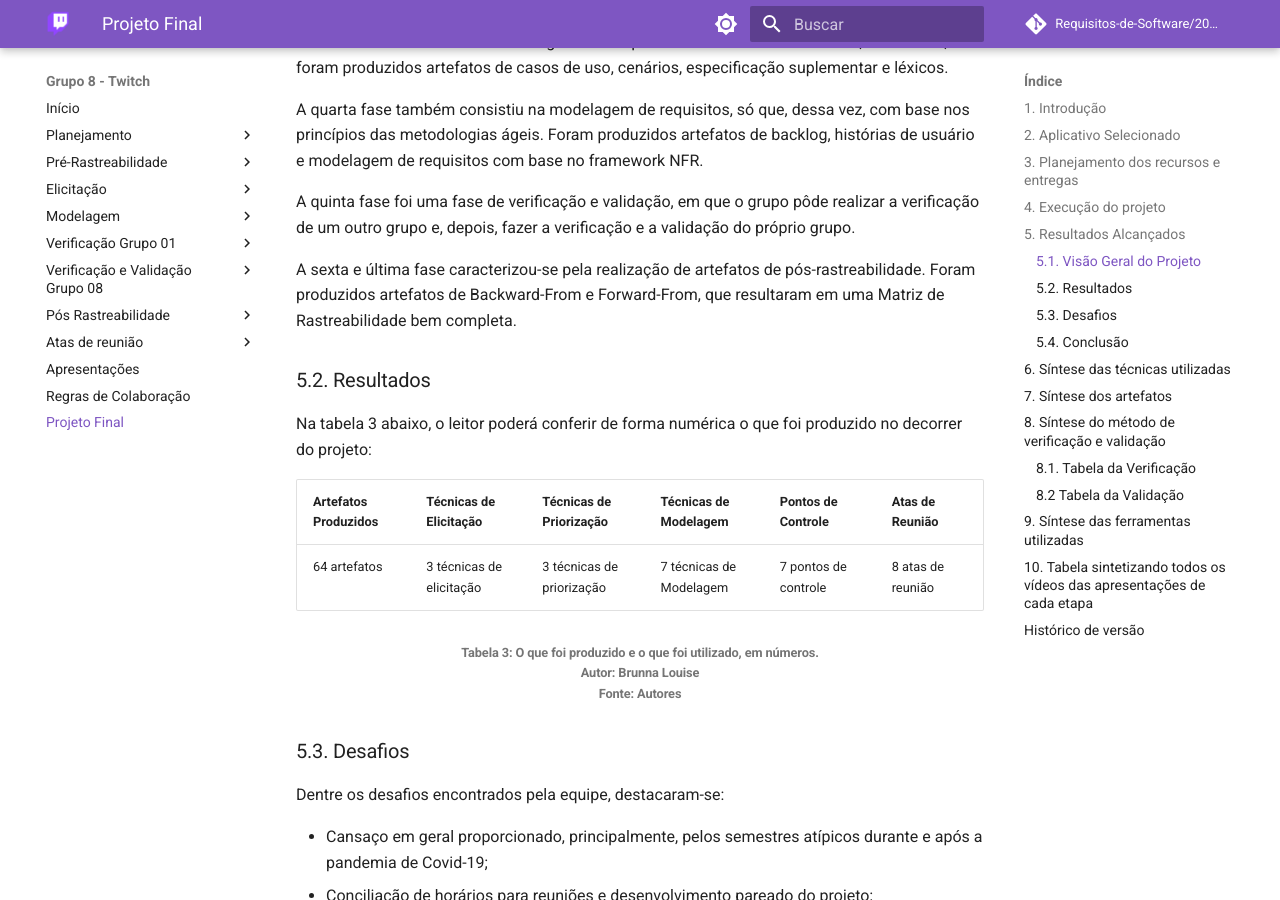
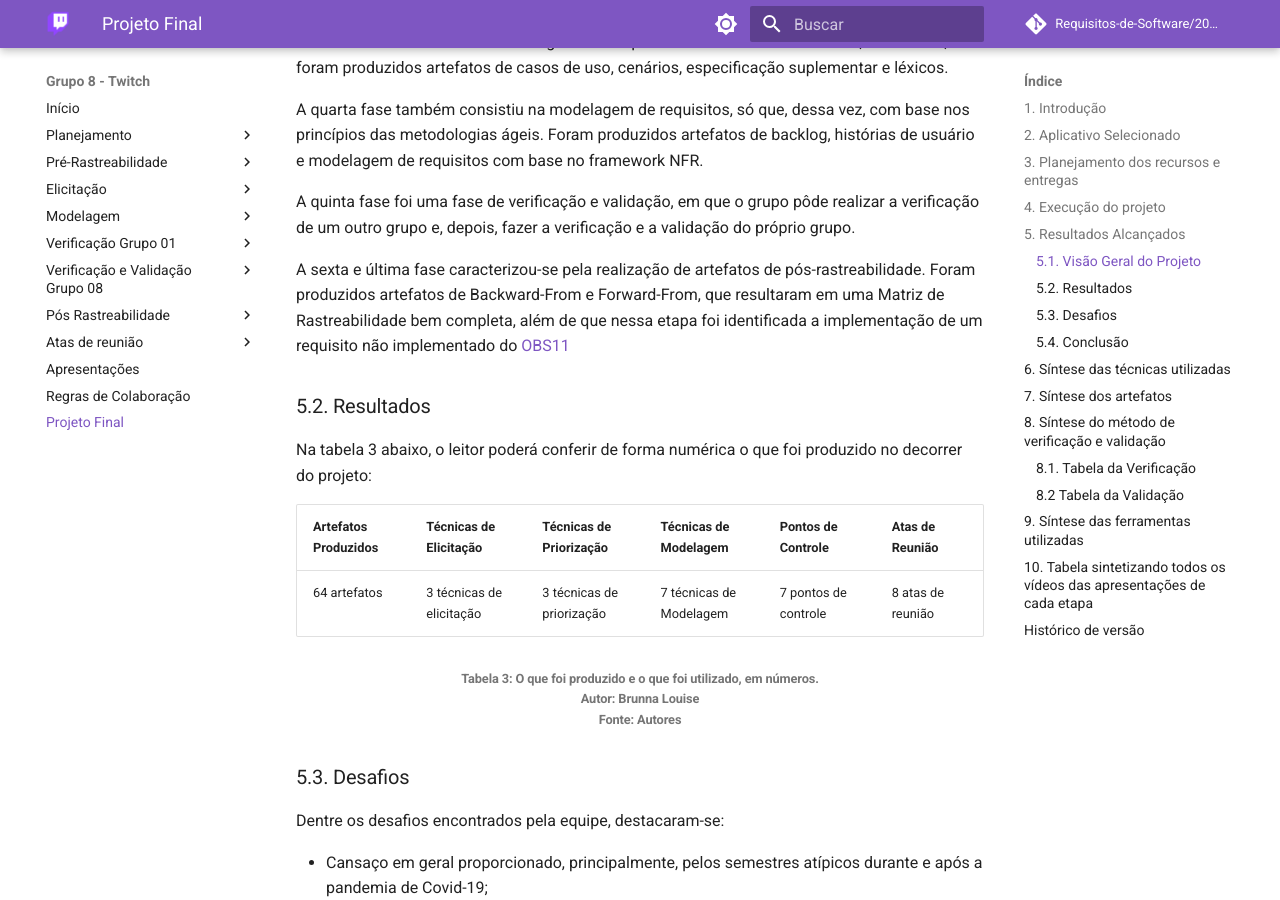
Before and after one commit to Requisitos-de-Software/2023.1-Twitch, an MkDocs documentation site: the page built from docs/projeto_final.md, in a window 1280 px wide and 900 px high, scrolled down 6911 px. Built offline with MkDocs 1.6.1 and Material for MkDocs 9.7.7, drawn with Linux system fonts in a browser that asks for light colours; comment, search, counter and statistics services are not loaded.

Commit message:
fix: adiciona link do requisito nao implementado

```diff
--- a/docs/projeto_final.md
+++ b/docs/projeto_final.md
@@ -98,7 +98,7 @@ A quarta fase também consistiu na modelagem de requisitos, só que, dessa vez,
 
 A quinta fase foi uma fase de verificação e validação, em que o grupo pôde realizar a verificação de um outro grupo e, depois, fazer a verificação e a validação do próprio grupo.
 
-A sexta e última fase caracterizou-se pela realização de artefatos de pós-rastreabilidade. Foram produzidos artefatos de Backward-From e Forward-From, que resultaram em uma Matriz de Rastreabilidade bem completa.
+A sexta e última fase caracterizou-se pela realização de artefatos de pós-rastreabilidade. Foram produzidos artefatos de Backward-From e Forward-From, que resultaram em uma Matriz de Rastreabilidade bem completa, além de que nessa etapa foi identificada a implementação de um requisito não implementado do [OBS11](../pos_rastreabilidade/forward_from#req_implementado)
 
 ### 5.2. Resultados
 
```
Also changed, not shown: docs/pos_rastreabilidade/forward_from.md (+1 -1 lines).
